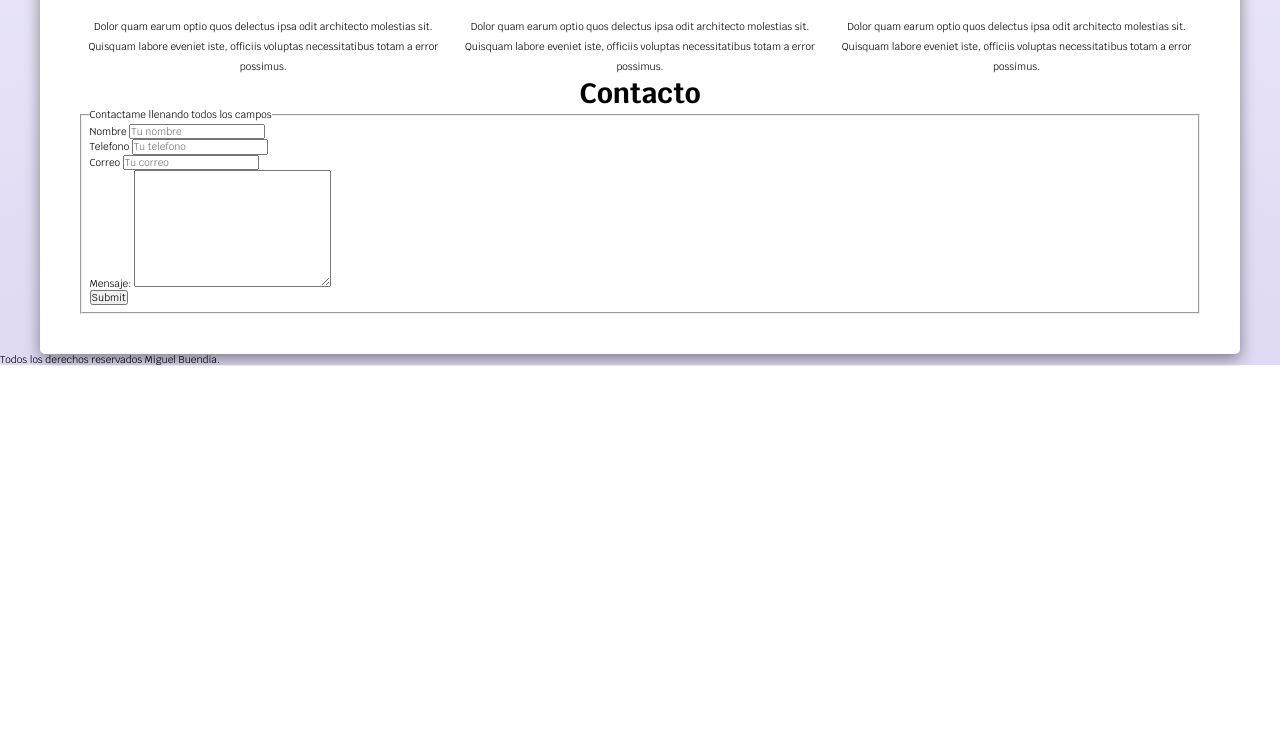
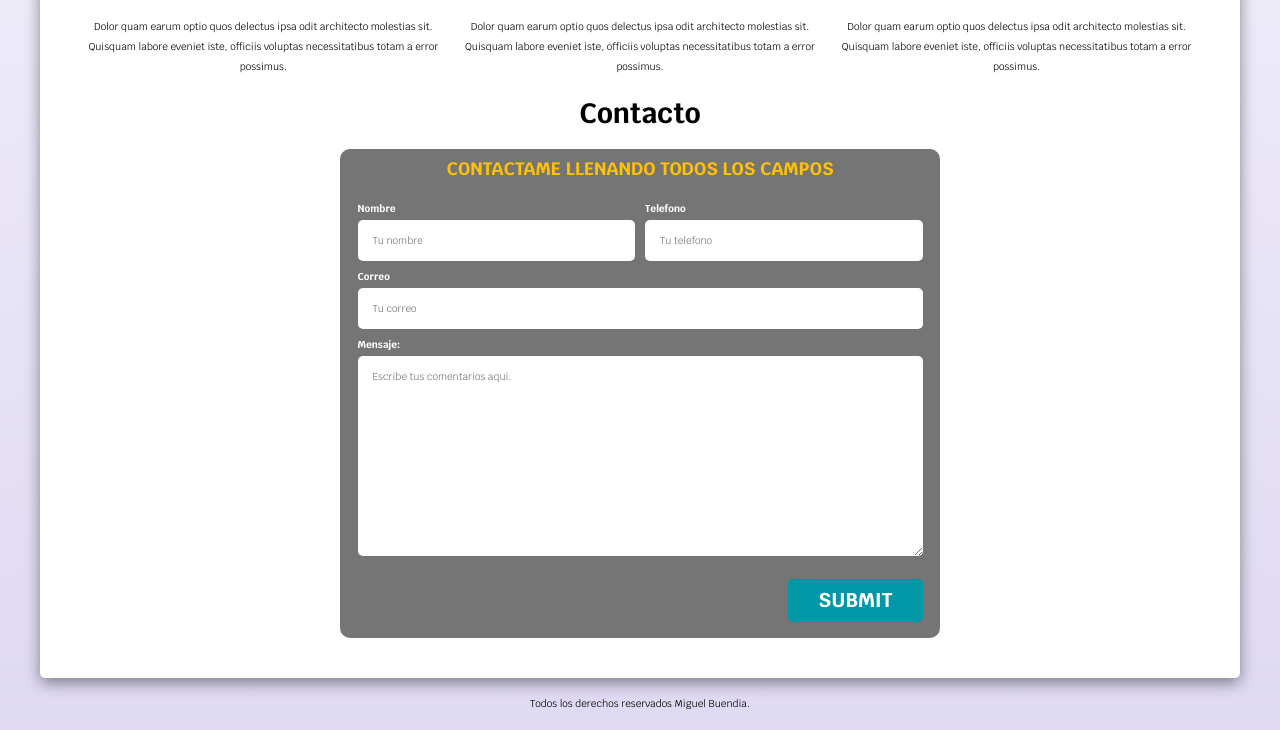
Before and after one commit to miguelbp1998/DesarrolloWebUdemy, a plain HTML site: page Seccion 5/index.html in a window 1280 px wide. Shown: the part 898-1628 px from the top of the page. Before the commit the page ends 1264 px from the top, so only its background shows below. Drawn offline with Linux system fonts and the light colour scheme.

Commit message:
Finalizando el inicio de la pagia

```diff
--- a/Seccion 5/CSS/style.css
+++ b/Seccion 5/CSS/style.css
@@ -1,5 +1,4 @@
-:root
-{
+:root {
     /* Colores */
     --white: #ffffff;
     --dark: #212121;
@@ -12,65 +11,73 @@
     --fuente-principal: 3.8rem;
 }
 
-*, *:after, *:before
-{
-    box-sizing: border-box; /* Para evitar que se aplique el modelo de caja */
+*,
+*:after,
+*:before {
+    box-sizing: border-box;
+    /* Para evitar que se aplique el modelo de caja */
     margin: 0;
     padding: 0;
 }
 
-html
-{
-    font-size: 62.5%; /* <--> 1rem equivale a 10px */
+html {
+    font-size: 62.5%;
+    /* <--> 1rem equivale a 10px */
 }
 
-body
-{
+body {
     font-family: 'Krub', sans-serif;
-    background-image: linear-gradient(to top, var(--gris-oscuro) 0%, var(--white) 100%); /* Para agregar degrado de fondo ( direccion del degradado, color 0%, ) */
+    background-image: linear-gradient(to top, var(--gris-oscuro) 0%, var(--white) 100%);
+    /* Para agregar degrado de fondo ( direccion del degradado, color 0%, ) */
 }
 
-h1
-{
+h1 {
     font-size: 3.8rem;
 }
 
-h2
-{
+h2 {
     font-size: 2.8rem;
 }
 
-h3
-{
+h3 {
     font-size: 1.8rem;
 }
 
-h1, h2, h3
-{
+h1,
+h2,
+h3 {
     text-align: center;
 }
 
-.titulo span
-{
+.titulo span {
     font-size: 1.5rem;
 }
 
-.contenedor
-{
+/* Utilidades */
+
+.flex {
+    display: flex;
+}
+
+.alinear-derecha {
+    justify-content: flex-end;
+}
+
+/* ----------------- */
+
+.contenedor {
     max-width: 120rem;
     margin: 0 auto;
 }
 
-.sombra
-{
-    box-shadow: 0px 5px 15px 0px rgba(0,0,0,0.43);
+.sombra {
+    box-shadow: 0px 5px 15px 0px rgba(0, 0, 0, 0.43);
     background-color: var(--white);
     padding: 4rem;
     border-radius: .5rem;
 }
 
-.boton
-{
+.boton {
     background-color: var(--secundary);
     color: var(--white);
     padding: 1rem 3rem;
@@ -80,23 +87,25 @@ h1, h2, h3
     text-decoration: none;
     text-transform: uppercase;
     border-radius: .5rem;
+    border: none;
 }
 
-.nv-bg
-{
+.boton:hover {
+    cursor: pointer;
+}
+
+.nv-bg {
     background-color: var(--secundary);
     width: 100vw;
 }
 
-.navegacion-principal
-{
+.navegacion-principal {
     display: flex;
     flex-direction: row;
     justify-content: space-evenly;
 }
 
-.navegacion-principal a
-{
+.navegacion-principal a {
     padding: 1rem;
     color: var(--white);
     text-decoration: none;
@@ -104,15 +113,13 @@ h1, h2, h3
     font-weight: bold;
 }
 
-.navegacion-principal a:hover
-{
+.navegacion-principal a:hover {
     cursor: pointer;
     background-color: var(--primary);
     color: var(--dark);
 }
 
-.hero
-{
+.hero {
     background-image: url(../assets/img/hero.jpg);
     background-repeat: no-repeat;
     background-size: cover;
@@ -121,11 +128,12 @@ h1, h2, h3
     margin-bottom: 1rem;
 }
 
-.contenido-hero
-{
+.contenido-hero {
     position: absolute;
-    background-color: rgba( 0, 0, 0, .5 ); /* Sintaxis anterior*/
-    background-color: rgb( 0 0 0 / 50% ); /* Sintaxis actual*/
+    background-color: rgba(0, 0, 0, .5);
+    /* Sintaxis anterior*/
+    background-color: rgb(0 0 0 / 50%);
+    /* Sintaxis actual*/
     width: 100%;
     height: 100%;
 
@@ -136,13 +144,11 @@ h1, h2, h3
 }
 
 .contenido-hero h2,
-.contenido-hero p
-{
+.contenido-hero p {
     color: var(--white);
 }
 
-.ubicacion
-{
+.ubicacion {
     display: flex;
     align-items: flex-end;
     margin-top: 40px;
@@ -150,39 +156,34 @@ h1, h2, h3
 
 /* Servicios */
 
-.titulo-servicios
-{
+.titulo-servicios {
     margin-bottom: 4rem;
 }
 
-.servicios
-{
+.servicios {
     display: grid;
-    grid: auto / repeat(3, 1fr); /* grid: fila 1 fila 2 / colu 1 colu 2 */
+    grid: auto / repeat(3, 1fr);
+    /* grid: fila 1 fila 2 / colu 1 colu 2 */
     column-gap: 1rem;
 }
 
-.servicio
-{
+.servicio {
     display: flex;
     flex-direction: column;
     align-items: center;
 }
 
-.servicio h3
-{
+.servicio h3 {
     color: var(--secundary);
     font-weight: normal;
 }
 
-.servicio p
-{
+.servicio p {
     line-height: 2;
     text-align: center;
 }
 
-.servicio .iconos
-{
+.servicio .iconos {
     height: 15rem;
     width: 15rem;
     background-color: var(--primary);
@@ -193,6 +194,84 @@ h1, h2, h3
     margin: 2rem 0;
 }
 
+/* Formulario */
+
+.formulario {
+    background-color: var(--gris);
+    width: min(60rem, 100%);
+    /* Utiliza el valor mas pequeño del ancho */
+    margin: 0 auto;
+    padding: 1rem;
+    border-radius: 1rem;
+}
+
+.formulario fieldset {
+    border: none;
+}
+
+.formulario legend {
+    text-align: center;
+    color: var(--primary);
+    font-size: 1.8rem;
+    font-weight: bold;
+    text-transform: uppercase;
+    margin-bottom: 2rem;
+}
+
+/* Contenedores de los campos o inputs */
+
+.contenedor-campos {
+    display: grid;
+    grid-template-columns: repeat(2, 1fr);
+    grid-template-rows: auto auto 20rem;
+    column-gap: 1rem;
+}
+
+.campo {
+    margin-bottom: 1rem;
+}
+
+.campo label {
+    display: block;
+    color: var(--white);
+    font-weight: bold;
+    margin-bottom: .5rem;
+}
+
+.campo textarea {
+    height: 20rem;
+}
+
+.input-text {
+    width: 100%;
+    border: none;
+    padding: 1.5rem;
+    border-radius: .5rem;
+}
+
+.campo:nth-child(3) {
+    grid-column: 1 / 3;
+    grid-row: 2 / 3;
+}
+
+.campo:nth-child(4) {
+    grid-column: 1 / 3;
+    grid-row: 3 / 4;
+}
+
+.contacto
+{
+    margin-top: 2rem;
+    margin-bottom: 2rem;
+}
+
+/* Footer */
+
+.footer
+{
+    text-align: center;
+    padding: 2rem;
+}
 
 /* Media Queries */
 
@@ -220,4 +299,25 @@ h1, h2, h3
         grid: repeat(3, 1fr) / auto;
         row-gap: 1rem;
     }
+
+    .w-sm-100
+    {
+        width: 100%;
+    }
+
+    .campo:nth-child(1)
+    {
+        grid-column: 1 / 3;
+        grid-row: 1 / 2;
+    }
+
+    .campo:nth-child(2)
+    {
+        grid-column: 1 / 3;
+        grid-row: 2 / 3;
+    }
+
+    .contenedor-campos {
+        grid-template-rows: repeat(4, auto);
+    }
 }
--- a/Seccion 5/index.html
+++ b/Seccion 5/index.html
@@ -142,41 +142,44 @@
         </div>
 
         <section> <!--Seccion Contactos -->
-            <h2>Contacto</h2>
+            <h2 class="contacto">Contacto</h2>
 
-            <form action="">
+            <form action="" class="formulario">
                 <fieldset>
                     <legend>Contactame llenando todos los campos</legend>
 
-                    <div>
+                    <div class="contenedor-campos">
+                        <div class="campo">
                         <label for="name">Nombre</label>
-                        <input type="text" id="name" placeholder="Tu nombre">
+                        <input class="input-text" type="text" id="name" placeholder="Tu nombre">
                         </div>
 
-                    <div>
+                        <div class="campo">
                         <label for="tel">Telefono</label>
-                        <input type="tel" id="tel" placeholder="Tu telefono">
+                        <input class="input-text" type="tel" id="tel" placeholder="Tu telefono">
                         </div>
 
-                    <div>
+                        <div class="campo">
                         <label for="email">Correo</label>
-                        <input type="email" id="email" placeholder="Tu correo">
+                        <input class="input-text" type="email" id="email" placeholder="Tu correo">
                         </div>
 
-                    <div>
+                        <div class="campo">
                             <label for="mensaje">Mensaje:</label>
-                        <textarea name="" id="mensaje" cols="30" rows="10"></textarea>
+                            <textarea class="input-text" placeholder="Escribe tus comentarios aqui." id="mensaje"></textarea>
+                        </div>
+                    </div> <!-- Cierre contenedor de los campos -->
+
+                    <div class="alinear-derecha flex">
+                        <input class="boton w-sm-100" type="submit">
                     </div>
 
-                    <div>
-                        <input type="submit">
-                    </div>
                 </fieldset>
             </form>
         </section>
     </main>
 
-    <footer>
+    <footer class="footer">
         <p>Todos los derechos reservados Miguel Buendia.</p>
     </footer>
 </body>
```
Lines whose indentation alone changed are shown as unchanged.
